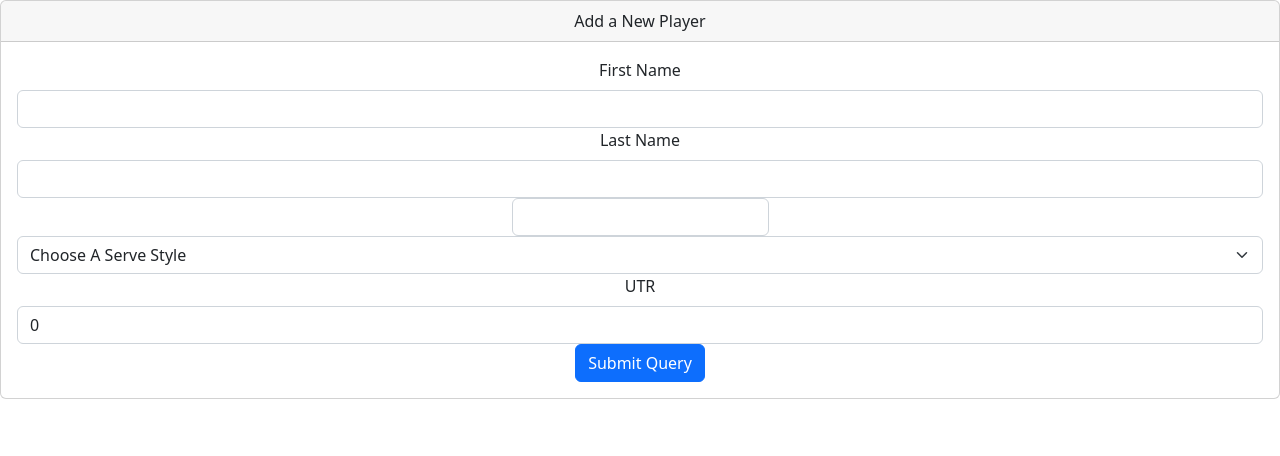
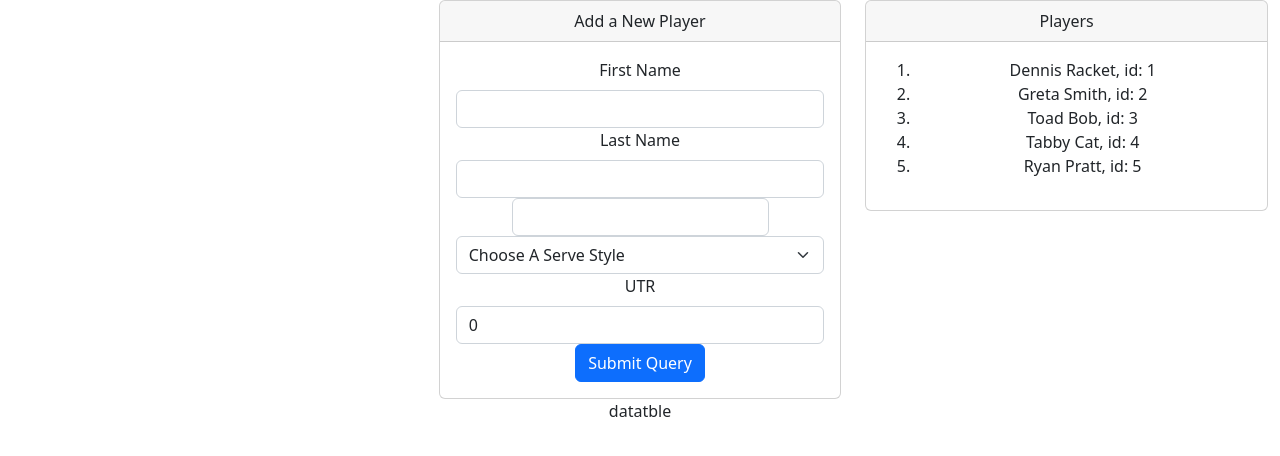
Before and after one commit to diarreola/frontend-tennis-score-keeping, a React (Create React App) app: page / in a window 1280 px wide. Shown: the top 456 px of the page. Built offline with nearby package versions, Linux system fonts and the light colour scheme.

Commit message:
Add Player list

```diff
--- a/src/pages/Dashboard/Dashboard.js
+++ b/src/pages/Dashboard/Dashboard.js
@@ -1,9 +1,23 @@
 import PlayerForm from './PlayerForm'
+import PlayerList from './PlayerList';
+import playersData from '../../data/player_data.json'
+import Container from 'react-bootstrap/Container';
+import Row from 'react-bootstrap/Row';
+import Col from 'react-bootstrap/Col';
 
 function Dashboard() {
   return (
     <div className="Dashboard">
-      <PlayerForm />
+      <Container fluid>
+        <Row>
+          <Col sm></Col>
+          <Col sm><PlayerForm /></Col>
+          <Col sm><PlayerList players={playersData}/></Col>
+        </Row>
+        <Row>
+          <Col sm>datatble</Col>
+        </Row>
+      </Container>
     </div>
   );
 }
--- a/src/pages/Dashboard/Player.js
+++ b/src/pages/Dashboard/Player.js
@@ -1,10 +1,20 @@
 import React from 'react';
+import PropTypes from 'prop-types';
 
-function Player(props) {
+function Player({id, firstName, lastName}) {
 
   return (
+    <div>
 
+      <li className="board-title">{firstName} {lastName}, id: {id}</li>
+    </div>
   );
 }
 
+Player.propTypes = {
+  id: PropTypes.number.isRequired,
+  firstName: PropTypes.string.isRequired,
+  lastName: PropTypes.string.isRequired,
+};
+
 export default Player;
--- a/src/pages/Dashboard/PlayerList.js
+++ b/src/pages/Dashboard/PlayerList.js
@@ -1,9 +1,30 @@
 import React from 'react';
+import Player from './Player';
+import Card from 'react-bootstrap/Card';
 
 function PlayerList(props) {
+  console.log('props', props)
+  const playerComponents = props.players.map((player) => {
+    return (
+        <div key={player.id}>
+            <Player
+              id={player.id}
+              firstName={player.first_name}
+              lastName={player.last_name}
+            />
+        </div>
+      );
+  });
 
   return (
-
+    <section>
+      <Card>
+        <Card.Header>Players</Card.Header>
+        <Card.Body>
+        <ol className="player-list">{playerComponents}</ol>
+        </Card.Body>
+      </Card>
+    </section>
   );
 }
 
```
